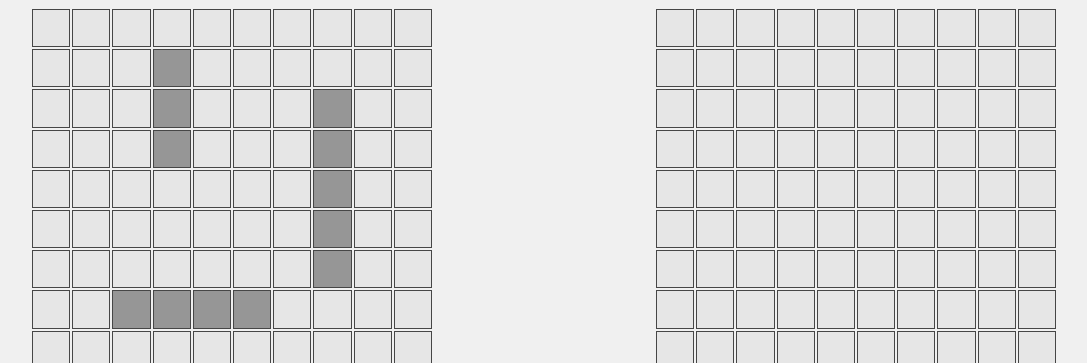
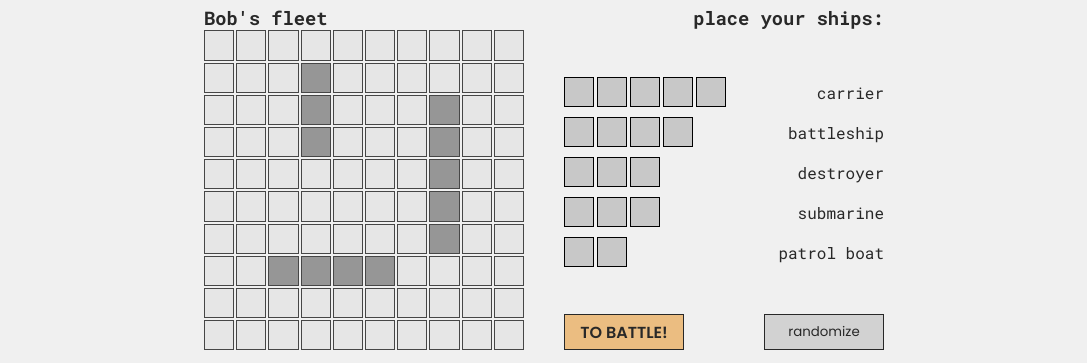
Before and after one commit to elsaepo/odin-battleship, a website built with webpack: page dist/index.html in a window 1280 px wide. Shown: the part 236-599 px from the top of the page, without its empty margins (96-1183 px from the left). Built offline with nearby package versions, Linux system fonts and the light colour scheme.

Commit message:
add random ship placement functions

```diff
--- a/src/modules/dom/domController.js
+++ b/src/modules/dom/domController.js
@@ -21,12 +21,103 @@ game.newGame('Bob', false);
 game.testGame();
 
 const player1BoardContainer = drawBoardContainer(game.player1);
-const player2BoardContainer = drawBoardContainer(game.player2);
-gameContainer.append(player1BoardContainer, player2BoardContainer);
+// const player2BoardContainer = drawBoardContainer(game.player2);
+// gameContainer.append(player1BoardContainer, player2BoardContainer);
+
+gameContainer.append(player1BoardContainer, drawSetupShips());
+
 
 populateBoard(game.player1, player1BoardContainer.querySelector('.board'));
 
-function drawBoardContainer(player){
+
+// HERE WE MAKE:
+// function PLACESHIP BOARD
+// function SHIPS TO PLACE CONTAINER
+
+function drawSetupBoard(player) {
+
+}
+
+function drawSetupShips(player) {
+    const setupShipsContainer = document.createElement('div');
+    setupShipsContainer.classList.add('setup-ships-container');
+    const setupShipsTitle = document.createElement('h3');
+    setupShipsTitle.textContent = 'place your ships:';
+    const ships = [
+        {
+            type: 'carrier',
+            length: 5
+        },
+        {
+            type: 'battleship',
+            length: 4
+        },
+        {
+            type: 'destroyer',
+            length: 3
+        },
+        {
+            type: 'submarine',
+            length: 3
+        },
+        {
+            type: 'patrol boat',
+            length: 2
+        },
+    ];
+    const setupShipsOptions = document.createElement('div');
+    setupShipsOptions.classList.add('setup-ships-options');
+    const startGame = document.createElement('button');
+    startGame.classList.add('setup-button-start');
+    startGame.textContent = 'TO BATTLE!';
+    const randomShips = document.createElement('button');
+    randomShips.classList.add('setup-button-random');
+    randomShips.textContent = 'randomize';
+    setupShipsOptions.append(startGame, randomShips);
+    setupShipsContainer.appendChild(setupShipsTitle);
+    const shipList = document.createElement('div');
+    ships.forEach(ship => {
+        shipList.appendChild(drawShip(ship));
+    })
+    setupShipsContainer.appendChild(shipList);
+    setupShipsContainer.appendChild(setupShipsOptions);
+    return setupShipsContainer;
+}
+
+function drawShip(ship) {
+    const shipContainer = document.createElement('div');
+    shipContainer.classList.add('setup-ship');
+    const shipBox = document.createElement('div');
+    shipBox.classList.add('setup-ship-box');
+    for (let i = 0; i < ship.length; i++){
+        const shipCell = document.createElement('div');
+        shipCell.classList.add('setup-ship-cell');
+        shipBox.appendChild(shipCell);
+    }
+    const shipName = document.createElement('p');
+    shipName.textContent = ship.type;
+    shipContainer.append(shipBox, shipName);
+    return shipContainer;
+}
+
+//
+//
+// IF GAME CONTAINER HEIGHT IS BIGGER THAN 500PX (I.E., WRAPPED), ADJUST HEADER TO SUIT
+// THIS IS A VERY SCUFFED SOLUTION AND PORBABLY BREAKS WHEN PLACING SHIPS ON SINGLE GRID VIEW
+//
+//
+const gameSizeObserver = new ResizeObserver(entry => {
+    if (entry[0].contentRect.height > 500) header.style.width = '320px';
+    else header.style.width = `${entry[0].contentRect.width}px`;
+    console.log(header.style.width)
+    // header.style.width = `${entry[0].contentRect.width}px`;
+    console.log(header.style.width)
+})
+
+gameSizeObserver.observe(gameContainer);
+
+
+function drawBoardContainer(player) {
     const boardContainer = document.createElement('div');
     boardContainer.classList.add('board-container');
     const playerName = document.createElement('h3');
@@ -77,7 +168,7 @@ function listenForAttack(event) {
 }
 
 // Call an attack for the AI and modify the resulting attacked cell
-function callAIAttack(ai){
+function callAIAttack(ai) {
     if (ai !== game.currentPlayer) return;
     const defendingPlayerNumber = game.defendingPlayer === game.player1 ? '1' : '2';
     const [result, location] = ai.attack(game.defendingPlayer);
@@ -88,9 +179,9 @@ function callAIAttack(ai){
 }
 
 // Handle end-of-turn events
-function nextTurn(){
+function nextTurn() {
     const winner = game.checkGameOver();
-    if (winner){
+    if (winner) {
         alert(`${winner.name} wins`)
         return endGame(winner);
     };
@@ -100,7 +191,7 @@ function nextTurn(){
     }
 }
 
-function endGame(winner){
+function endGame(winner) {
     const cells = document.querySelectorAll('.cell');
     cells.forEach(cell => cell.removeEventListener('click', listenForAttack, false));
     // announce winner
--- a/src/modules/gameboard.js
+++ b/src/modules/gameboard.js
@@ -1,14 +1,14 @@
 import Ship from './ship';
 
-function Gameboard(){
+function Gameboard() {
     const board = createEmptyGameboard();
     const placedShips = [];
     // Create a 10x10 2d array gameboard
-    function createEmptyGameboard(){
+    function createEmptyGameboard() {
         let gameboardArray = [];
-        for (let row = 0; row <= 9; row++){
+        for (let row = 0; row <= 9; row++) {
             let rowArray = [];
-            for (let col = 0; col <= 9; col++){
+            for (let col = 0; col <= 9; col++) {
                 rowArray[col] = null;
             }
             gameboardArray[row] = rowArray;
@@ -16,37 +16,69 @@ function Gameboard(){
         return gameboardArray;
     }
     // Return the value of a square in the gameboard, and undefined if outside the gameboard extents
-    function checkSquare(row, col){
+    function checkSquare(row, col) {
         if (row < 0 || col < 0) return undefined;
         if (row > 9 || col > 9) return undefined;
-        else return board[row][col];
+        else return this.board[row][col];
     }
-    function placeShip(shipLength, origin, alignment){
+    function placeShip(shipLength, origin, alignment) {
         const ship = Ship(shipLength);
         // Create an array of ship placement squares
         let [row, col] = origin;
         let shipSquares = [];
-        for (let i = 0; i < ship.length; i++){
+        for (let i = 0; i < ship.length; i++) {
             shipSquares.push([row, col]);
             alignment === 'horizontal' ? col++ : row++;
         }
         // If every placement square is null, place the ship on all those squares
         if (shipSquares.every(square => {
             let [row, col] = square;
-            if (checkSquare(row, col) === undefined) return false;
+            if (this.checkSquare(row, col) === undefined) return false;
             return this.board[row][col] === null;
         })) {
             shipSquares.forEach(square => {
-            let [row, col] = square;
+                let [row, col] = square;
                 this.board[row][col] = ship;
             })
             placedShips.push(ship);
             return ship;
         } else return "Cannot place ship in that location";
     }
+    function placeAllShipsRandomly(){
+        const ships = [5, 4, 3, 3, 2];
+        for (let i = 0; i < ships.length; i++){
+            let result = this.placeShipRandomly(ships[i]);
+            while (typeof result !== 'object' || result === null){
+                result = this.placeShipRandomly(ships[i]);
+            }
+        }
+    }
+    function placeShipRandomly(shipLength) {
+        function getRandomAlignment() {
+            return Math.random() < 0.5 ? 'horizontal' : 'vertical';
+        }
+        function getRandomOrigin(alignment) {
+            let rowDif = 0;
+            let colDif = 0;
+            if (alignment === 'vertical') rowDif = shipLength - 1;
+            else colDif = shipLength - 1;
+            let row = Math.floor(Math.random() * (10 - rowDif));
+            let col = Math.floor(Math.random() * (10 - colDif));
+            return [row, col];
+        }
+        let alignment = getRandomAlignment();
+        let origin = getRandomOrigin(alignment);
+        let result = this.placeShip(shipLength, origin, alignment);
+        while (typeof result !== 'object' || result === null) {
+            alignment = getRandomAlignment();
+            origin = getRandomOrigin(alignment);
+            result = this.placeShip(shipLength, origin, alignment);
+        }
+        return result;
+    }
     // Receives an attack and calculates the result
     // Returns an array - 'hit' or 'miss' depending on result, and the coordinates
-    function receiveAttack(row, col){
+    function receiveAttack(row, col) {
         if (this.checkSquare(row, col) === undefined) return "Invalid location";
         if (this.board[row][col] === null) this.board[row][col] = 'miss';
         else {
@@ -55,7 +87,7 @@ function Gameboard(){
         }
         return [this.board[row][col], [row, col]];
     }
-    function checkAllShipsSunk(){
+    function checkAllShipsSunk() {
         return placedShips.every(ship => ship.isSunk());
     }
     return {
@@ -63,6 +95,8 @@ function Gameboard(){
         placedShips,
         checkSquare,
         placeShip,
+        placeAllShipsRandomly,
+        placeShipRandomly,
         receiveAttack,
         checkAllShipsSunk
     }
--- a/src/style.css
+++ b/src/style.css
@@ -2,6 +2,7 @@
 
 :root {
     --header-height: 100px;
+    --board-size: 320px;
 
     --background-color: rgb(240, 240, 240);
     --cell-color: rgb(230, 230, 230);
@@ -10,10 +11,8 @@
     --ship-color: rgb(150, 150, 150);
     --hit-color: rgb(206, 134, 134);
     --miss-color: rgb(161, 216, 161);
-
     --text-color-main: rgb(40, 40, 40);
     --text-color-grey: rgb(100, 100, 100);
-
     --button-color: rgb(210, 210, 210);
     --button-color-hover: rgb(230, 230, 230);
     --button-color-active: grey;
@@ -27,10 +26,8 @@
     --ship-color: rgb(153, 153, 153);
     --hit-color: rgb(155, 61, 61);
     --miss-color: rgb(52, 109, 52);
-
     --text-color-main: rgb(220, 220, 220);
     --text-color-grey: rgb(160, 160, 160);
-
     --button-color: rgb(50, 50, 50);
     --button-color-hover: rgb(20, 20, 20);
     --button-color-active: grey;
@@ -51,16 +48,26 @@ body {
 }
 
 #app {
-    padding: 0 10%;
-    width: 100vw;
+    padding: 0 5%;
+    /* width: 100vw; */
     height: 100vh;
     display: flex;
     flex-direction: column;
     justify-content: center;
+    align-items: center;
+}
+
+h1 {
+
+}
+
+h3 {
+    margin: 0;
 }
 
 /* Header */
 header {
+    /* max-width: 100%; */
     display: flex;
     justify-content: space-between;
     align-items: center;
@@ -96,24 +103,94 @@ button:active {
     }
 }
 
+#game-container {
+    /* display: contents; */
+    /* width: fit-content; */
+    display: flex;
+    justify-content: center;
+    align-content: center;
+    flex-wrap: wrap;
+    gap: 40px;
+}
 
-#game-container {
+/* Player setup */
+.setup-ships-container {
+    display: flex;
+    flex-direction: column;
+    justify-content: space-between;
+    /* padding-top: 20px; */
+    width: var(--board-size);
+    height: calc(var(--board-size) + 25px);
+    text-align: right;
+}
+
+.setup-ship-shiplist {
+    display: flex;
+    flex-direction: column;
+    justify-content: center;
+}
+
+.setup-ship {
+    /* border: 1px solid red; */
+    height: 40px;
     display: flex;
     justify-content: space-between;
-    align-content: center;
+    align-items: center;
+}
+
+.setup-ship p {
+    margin: 0;
+    display: inline-block;
+    /* margin-right: 160px; */
+    /* text-align: right; */
+}
+
+.setup-ship-box {
+    display: inline-flex;
+    gap: 3px;
+}
+
+.setup-ship-cell {
+width: 30px;
+height: 30px;
+background-color: var(--cell-hover-color);
+border: 1px solid black;
+}
+
+.setup-ships-options {
+    display: flex;
+    justify-content: space-between;
+}
+
+.setup-button-start, .setup-button-random {
+    width: 120px;
+    height: 36px;
+}
+
+.setup-button-start {
+    font-weight: 600;
+    font-size: 1rem;
+    background-color: rgb(235, 189, 129);
+    transition: transform 0.1s ease;
+}
+
+@media (hover: hover){
+    .setup-button-start:hover {
+        transform: scale(1.1);
+        background-color: rgb(226, 116, 116);
+    }
 }
 
 /* Player sections */
 .board-container {
-
+    display: inline-block;
 }
-
 
 /* Player boards */
 .board {
     display: grid;
-    width: 400px;
-    height: 400px;
+    width: var(--board-size);
+    height: var(--board-size);
     grid-template-rows: repeat(10, 1fr);
     grid-template-columns: repeat(10, 1fr);
     gap: 2px;
```
Also changed, not shown: src/modules/tests/gameboard.test.js (+36 -0 lines), dist/main.js.
